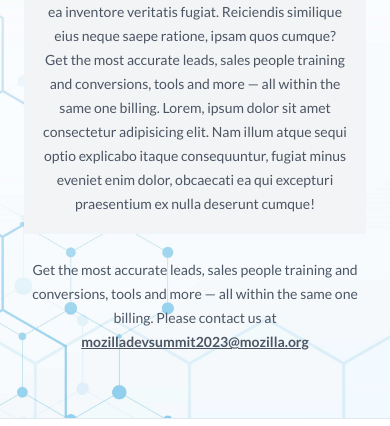
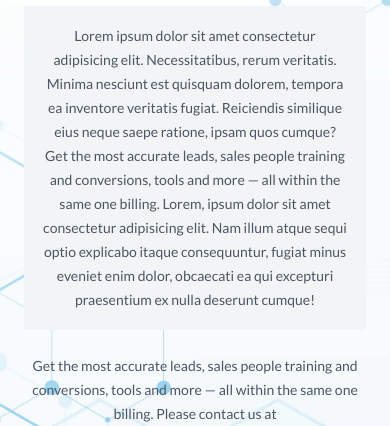
Before and after one commit to martinkarugaba/microverse-module-1-capstone, a website: page about.html in a window 390 px wide. Shown: the part 215-641 px from the top of the page. Drawn offline with Linux system fonts and the light colour scheme.

Commit message:
adjust about_page hero section top_padding

```diff
--- a/about.html
+++ b/about.html
@@ -170,7 +170,7 @@
 
     <!--! ABOUT_HERO_SECTION -->
     <section
-      class="hero__section md:z-5 -mt-[59px] md:mt-0 px-[1.5rem] pb-[4rem] md:px-[10rem] md:py-[7rem] md:pt-[5rem] md:flex md:flex-col md:justify-center md:items-center"
+      class="hero__section md:z-5 -mt-[59px] md:mt-0 px-[1.5rem] py-[4rem] pt-[6rem] md:px-[10rem] md:py-[7rem] md:pt-[5rem] md:flex md:flex-col md:justify-center md:items-center"
     >
       <h1
         class="text-primary-orange text-center hero-header uppercase text-3xl md:text-[3.5rem] md:leading-[3.7rem] font-extrabold md:font-black leading-8"
```
Also changed, not shown: dist/output.css.
